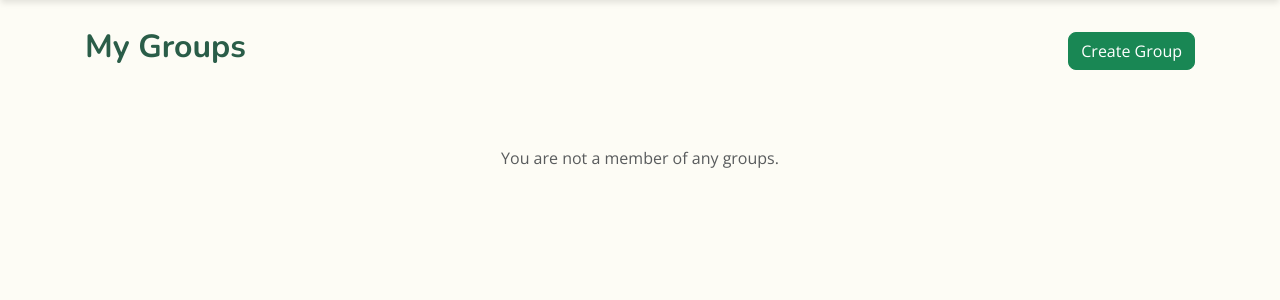
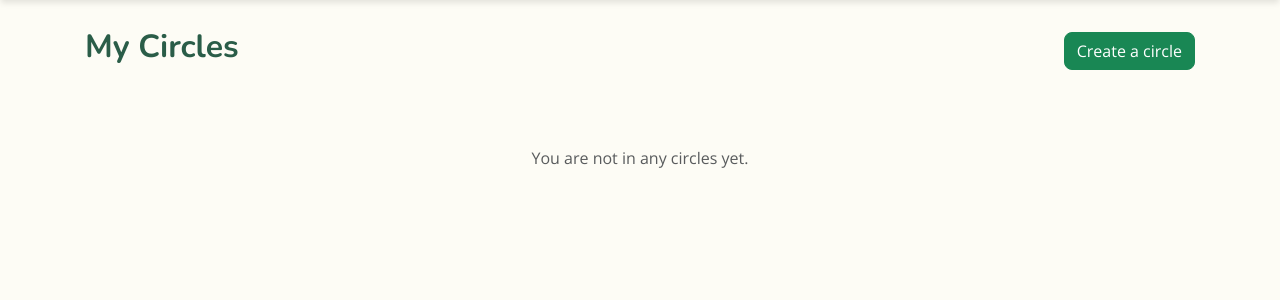
Before and after one commit to TheCrazyGM/ecobank, a Flask app: page /groups/list in a window 1280 px wide. Shown: the part 56-356 px from the top of the page. Run offline with Flask 3, Linux system fonts and the light colour scheme; the visitor is signed in with stand-in values (Sample User, id 1); data that the repository does not hold is empty; parts of the project's set-up code (start-up, migrations or seed data) failed here and were passed over; some libraries are stand-ins or nearby versions.

Commit message:
refactor(vocab): rename 'groups' -> 'circles' in user-facing copy
Layer 1 of docs/groups-to-circles.md: every user-facing string that
said 'group' now says 'circle' (a set of people sharing one Hive
account). 'circle' avoids colliding with Hive's own Communities
feature. Templates, flash messages, and join-request notifications
updated; the 'sponsor' onboarding wording folded in. No route, URL,
model, or DB change -- blueprint, Group models and group_id columns are
untouched. Spanish catalog updated in a later commit.

Co-Authored-By: Claude Sonnet 5 <noreply@anthropic.com>
Claude-Session: https://claude.ai/code/session_01NPCa4SSYNdPC8ScVn65yHm

```diff
--- a/app/admin/routes.py
+++ b/app/admin/routes.py
@@ -164,7 +164,7 @@ def edit_group(group_id):
             return render_template("admin/group_edit.html", form=form, group=group)
 
         db.session.commit()
-        flash(_("Group %(name)s updated successfully.", name=group.name), "success")
+        flash(_("Circle %(name)s updated successfully.", name=group.name), "success")
         return redirect(url_for("admin.manage_groups"))
     return render_template("admin/group_edit.html", form=form, group=group)
 
--- a/app/drafts/routes.py
+++ b/app/drafts/routes.py
@@ -107,7 +107,7 @@ def create(group_id):
         memberships = GroupMember.query.filter_by(user_id=current_user.id).all()
         user_groups = [m.group for m in memberships]
         if not user_groups:
-            flash(_("You must belong to a group to create a draft."), "warning")
+            flash(_("You must be in a circle to create a draft."), "warning")
             return redirect(url_for("groups.create"))
 
         # If only one group, auto-select it
@@ -130,7 +130,7 @@ def create(group_id):
                 if not membership and not current_user.is_admin:
                     abort(403)
             except ValueError, TypeError:
-                flash(_("Invalid group selected"), "danger")
+                flash(_("Invalid circle selected"), "danger")
                 return redirect(url_for("drafts.create"))
 
         title = request.form.get("title")
@@ -152,7 +152,7 @@ def create(group_id):
         valid_accounts = [r.resource_id for r in resources]
 
         if hive_account not in valid_accounts:
-            flash(_("Invalid hive account selected for this group"), "danger")
+            flash(_("Invalid Hive account selected for this circle"), "danger")
             if group:
                 return redirect(url_for("drafts.create", group_id=group.id))
             return redirect(url_for("drafts.create"))
--- a/app/groups/routes.py
+++ b/app/groups/routes.py
@@ -20,12 +20,12 @@ def create():
         default_tags = request.form.get("default_tags")
 
         if not name:
-            flash(_("Group name is required"), "danger")
+            flash(_("Circle name is required"), "danger")
             return redirect(url_for("groups.create"))
 
         existing = db.session.scalar(sa.select(Group).where(Group.name == name))
         if existing:
-            flash(_("Group name already exists"), "danger")
+            flash(_("A circle with that name already exists"), "danger")
             return redirect(url_for("groups.create"))
 
         group = Group(
@@ -42,7 +42,7 @@ def create():
         db.session.add(member)
         db.session.commit()
 
-        flash(_('Group "%(name)s" created!', name=name), "success")
+        flash(_('Circle "%(name)s" created!', name=name), "success")
         return redirect(url_for("groups.view", id=group.id))
 
     return render_template("groups/create.html")
@@ -68,14 +68,14 @@ def edit_group(id):
     default_tags = request.form.get("default_tags")
 
     if not name:
-        flash(_("Group name is required"), "danger")
+        flash(_("Circle name is required"), "danger")
         return redirect(url_for("groups.view", id=id))
 
     # Check name uniqueness if changed
     if name != group.name:
         existing = db.session.scalar(sa.select(Group).where(Group.name == name))
         if existing:
-            flash(_("Group name already exists"), "danger")
+            flash(_("A circle with that name already exists"), "danger")
             return redirect(url_for("groups.view", id=id))
 
     group.name = name
@@ -83,7 +83,7 @@ def edit_group(id):
     group.default_tags = default_tags
     db.session.commit()
 
-    flash(_("Group settings updated."), "success")
+    flash(_("Circle settings updated."), "success")
     return redirect(url_for("groups.view", id=id))
 
 
@@ -105,7 +105,7 @@ def view(id):
         group_id=id, user_id=current_user.id
     ).first()
     if not membership and not current_user.is_admin:
-        flash(_("You are not a member of this group."), "danger")
+        flash(_("You are not a member of this circle."), "danger")
         return redirect(url_for("groups.list_groups"))
 
     members = GroupMember.query.filter_by(group_id=id).join(User).all()
@@ -184,13 +184,13 @@ def add_member(id):
     create_notification(
         user_id=user_to_add.id,
         message=_(
-            "You have been added to group '%(name)s'", name=Group.query.get(id).name
+            "You have been added to circle '%(name)s'", name=Group.query.get(id).name
         ),
         link=url_for("groups.view", id=id),
         type="invite",
     )
 
-    flash(_("%(username)s added to group.", username=username), "success")
+    flash(_("%(username)s added to the circle.", username=username), "success")
     return redirect(url_for("groups.view", id=id))
 
 
@@ -308,7 +308,7 @@ def link_resource(id):
         db.session.add(link)
         db.session.commit()
         flash(
-            _("Hive account %(account)s linked to group.", account=resource_id),
+            _("Hive account %(account)s linked to the circle.", account=resource_id),
             "success",
         )
 
@@ -361,22 +361,22 @@ def request_join(id):
 
     existing = GroupMember.query.filter_by(group_id=id, user_id=current_user.id).first()
     if existing:
-        flash(_("You are already a member of this group."), "info")
+        flash(_("You are already a member of this circle."), "info")
         return redirect(url_for("main.user_profile", username=group.owner.username))
 
     success = create_notification(
         user_id=group.owner_user_id,
         message=_(
-            "%(username)s wants to join your group '%(group)s'",
+            "%(username)s wants to join your circle '%(circle)s'",
             username=current_user.username,
-            group=group.name,
+            circle=group.name,
         ),
         link=url_for("groups.view", id=id),
         type="invite",
     )
 
     if success:
-        flash(_("Your request has been sent to the group owner."), "success")
+        flash(_("Your request has been sent to the circle's owner."), "success")
     else:
         flash(_("Failed to send join request. Please try again later."), "danger")
     return redirect(url_for("main.user_profile", username=group.owner.username))
--- a/app/templates/admin/group_edit.html
+++ b/app/templates/admin/group_edit.html
@@ -5,7 +5,7 @@
         <div class="col-md-8">
             <div class="card shadow">
                 <div class="card-header d-flex justify-content-between align-items-center">
-                    <h4>{{ _('Edit Group: %(name)s', name=group.name) }}</h4>
+                    <h4>{{ _('Edit circle: %(name)s', name=group.name) }}</h4>
                     <a href="{{ url_for('admin.manage_groups') }}" class="btn btn-sm btn-secondary">{{ _('Back') }}</a>
                 </div>
                 <div class="card-body">
--- a/app/templates/admin/groups.html
+++ b/app/templates/admin/groups.html
@@ -2,7 +2,7 @@
 
 {% block content %}
     <div class="d-flex justify-content-between align-items-center mb-3">
-        <h2>{{ _('Group Manager') }}</h2>
+        <h2>{{ _('Circle Manager') }}</h2>
         <a href="{{ url_for('admin.dashboard') }}" class="btn btn-secondary">{{ _('Back to Dashboard') }}</a>
     </div>
 
--- a/app/templates/admin/posts.html
+++ b/app/templates/admin/posts.html
@@ -12,7 +12,7 @@
                 <th>ID</th>
                 <th>{{ _('Title') }}</th>
                 <th>{{ _('Author') }}</th>
-                <th>{{ _('Group') }}</th>
+                <th>{{ _('Circle') }}</th>
                 <th>{{ _('Status') }}</th>
                 <th>{{ _('Last Updated') }}</th>
                 <th>{{ _('View') }}</th>
--- a/app/templates/admin/user_edit.html
+++ b/app/templates/admin/user_edit.html
@@ -64,7 +64,7 @@
                         <hr class="my-4">
                         <div class="p-3 bg-danger bg-opacity-10 border border-danger rounded">
                             <h5 class="text-danger">{{ _('Danger Zone') }}</h5>
-                            <p class="mb-2">{{ _('This user is unverified. You can safely delete their account and any associated drafts, notifications, or group memberships.') }}</p>
+                            <p class="mb-2">{{ _('This user is unverified. You can safely delete their account and any associated drafts, notifications, or circle memberships.') }}</p>
                             <button type="button" class="btn btn-danger" data-bs-toggle="modal" data-bs-target="#deleteUserModal">
                                 <i class="fas fa-trash-alt"></i> {{ _('Delete Unverified User') }}
                             </button>
--- a/app/templates/base.html
+++ b/app/templates/base.html
@@ -102,7 +102,7 @@
                                              style="font-size: 0.75rem;">{{ _('Collaboration') }}</span></li>
                   <li class="nav-item">
                     <a class="nav-link py-2" href="{{ url_for('groups.list_groups') }}"><i class="bi bi-people me-2"></i> {{
-                      _('My Groups') }}</a>
+                      _('My Circles') }}</a>
                   </li>
 
               <!-- Account -->
--- a/app/templates/drafts/edit.html
+++ b/app/templates/drafts/edit.html
@@ -2,7 +2,7 @@
 
 {% block content %}
     <h2>{{ _('Edit Post') }}</h2>
-    <p class="text-muted">{{ _('Group:') }} {{ group.name }}</p>
+    <p class="text-muted">{{ _('Circle:') }} {{ group.name }}</p>
 
     <form method="POST">
         <div class="mb-3">
--- a/app/templates/drafts/view.html
+++ b/app/templates/drafts/view.html
@@ -153,7 +153,7 @@
                             <h4>{{ _('About the Author') }}</h4>
                         </span>
                         <div><span><strong>{{ author.display_name }}</strong></span> -
-                            <span>{{ author.bio_text or _('Member of %(group)s', group=draft.group.name) }}</span>
+                            <span>{{ author.bio_text or _('Member of %(circle)s', circle=draft.group.name) }}</span>
                         </div>
                         {% if author.bio_links %}
                             <div class="mt-1 small">
--- a/app/templates/groups/create.html
+++ b/app/templates/groups/create.html
@@ -1,10 +1,10 @@
 {% extends "base.html" %}
 
 {% block content %}
-    <h2>{{ _('Create New Group') }}</h2>
+    <h2>{{ _('Create a circle') }}</h2>
     <form method="POST">
         <div class="mb-3">
-            <label for="name" class="form-label">{{ _('Group Name') }}</label>
+            <label for="name" class="form-label">{{ _('Circle name') }}</label>
             <input type="text" class="form-control" id="name" name="name" required>
         </div>
         <div class="mb-3">
@@ -15,6 +15,6 @@
             <label for="default_tags" class="form-label">{{ _('Default Tags (space separated)') }}</label>
             <input type="text" class="form-control" id="default_tags" name="default_tags" placeholder="tag1 tag2">
         </div>
-        <button type="submit" class="btn btn-primary">{{ _('Create Group') }}</button>
+        <button type="submit" class="btn btn-primary">{{ _('Create a circle') }}</button>
     </form>
 {% endblock %}
--- a/app/templates/groups/list.html
+++ b/app/templates/groups/list.html
@@ -2,8 +2,8 @@
 
 {% block content %}
     <div class="d-flex justify-content-between align-items-center mb-4">
-        <h2>{{ _('My Groups') }}</h2>
-        <a href="{{ url_for('groups.create') }}" class="btn btn-success">{{ _('Create Group') }}</a>
+        <h2>{{ _('My Circles') }}</h2>
+        <a href="{{ url_for('groups.create') }}" class="btn btn-success">{{ _('Create a circle') }}</a>
     </div>
 
     {% if memberships %}
@@ -28,7 +28,7 @@
         </div>
     {% else %}
         <div class="text-center text-muted py-5">
-            <p>{{ _('You are not a member of any groups.') }}</p>
+            <p>{{ _('You are not in any circles yet.') }}</p>
         </div>
     {% endif %}
 {% endblock %}
--- a/app/templates/index.html
+++ b/app/templates/index.html
@@ -21,7 +21,7 @@
             <div class="col-6 col-md-3">
                 <a href="{{ url_for('groups.list_groups') }}" class="btn btn-outline-primary w-100 py-3">
                     <i class="bi bi-people fs-4 d-block mb-1"></i>
-                    {{ _('My Groups') }}
+                    {{ _('My Circles') }}
                 </a>
             </div>
             <div class="col-6 col-md-3">
@@ -44,10 +44,10 @@
             <i class="bi bi-person-raised-hand fs-3 flex-shrink-0"></i>
             <div class="w-100">
                 <h5 class="alert-heading mb-1">{{ _('Getting Started') }}</h5>
-                <p class="mb-2">{{ _('Enter the username of the person who invited you to find their profile and request access to their group.') }}</p>
+                <p class="mb-2">{{ _('Enter the username of the person who invited you. You can see their circles and ask to join.') }}</p>
                 <form action="{{ url_for('main.find_sponsor') }}" method="get" class="d-flex gap-2">
                     <input type="text" name="username" class="form-control form-control-sm" placeholder="{{ _('Their username') }}" required>
-                    <button type="submit" class="btn btn-sm btn-primary text-nowrap">{{ _('Find Sponsor') }}</button>
+                    <button type="submit" class="btn btn-sm btn-primary text-nowrap">{{ _('Find them') }}</button>
                 </form>
             </div>
         </div>
--- a/app/templates/main/about.html
+++ b/app/templates/main/about.html
@@ -6,7 +6,7 @@
     <h2 class="mb-4">{{ _('About EcoBank') }}</h2>
     <p class="lead">{{ _('EcoBank is a project bank for ecological restoration. "Eco" is ecological restoration; "bank" means a shared pool of projects, in the sense of a seed bank or a land bank, not a financial one. It is how %(entity)s organises community-led sustainable-development work.', entity=config.OPERATING_ENTITY) }}</p>
 
-    <p>{{ _('This site is one of the tools. It lets a community write and publish together under one shared identity, so a group can speak with one voice without any member holding a password. Contributors write drafts and EcoBank publishes them using only a posting key, which it looks after so people can take part without first learning how blockchain keys work.') }}</p>
+    <p>{{ _('This site is one of the tools. It lets a community write and publish together under one shared identity, so a circle can speak with one voice without any member holding a password. Contributors write drafts and EcoBank publishes them using only a posting key, which it looks after so people can take part without first learning how blockchain keys work.') }}</p>
 
     <p>{{ _('Publishing runs on the Hive network, which also lets some of the value a community creates flow back to its work. The restoration effort comes first, though, and would continue with or without any blockchain.') }}</p>
 
--- a/app/templates/main/user_profile.html
+++ b/app/templates/main/user_profile.html
@@ -106,7 +106,7 @@
 
                 {% if owned_groups %}
                     <div class="card mb-4 border-0 shadow-sm">
-                        <div class="card-header bg-transparent fw-bold">{{ _('Groups') }}</div>
+                        <div class="card-header bg-transparent fw-bold">{{ _('Circles') }}</div>
                         <ul class="list-group list-group-flush">
                             {% for group in owned_groups %}
                                 <li class="list-group-item">
```
Also changed, not shown: app/templates/admin/dashboard.html (+4 -4 lines), app/templates/drafts/create.html (+4 -4 lines), app/templates/groups/view.html (+4 -4 lines).
